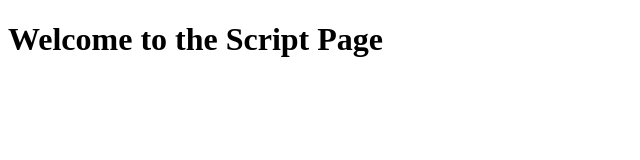
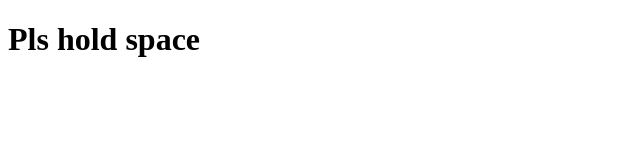
Before and after one commit to ItzArtZX/de-normal-website, a plain HTML site: page index.html in a window 1280 px wide. Shown: the whole page, without its empty margins (0-640 px from the left). Drawn offline with Linux system fonts and the light colour scheme.

Commit message:
Update index.html

```diff
--- a/index.html
+++ b/index.html
@@ -3,10 +3,10 @@
 <head>
   <meta charset="UTF-8">
   <meta name="viewport" content="width=device-width, initial-scale=1.0">
-  <title>Start Script</title>
+  <title>De normal website</title>
 </head>
 <body>
-  <h1>Welcome to the Script Page</h1>
+  <h1>Pls hold space</h1>
 
   <!-- Include the static JavaScript file -->
   <script src="static/index.js"></script>
```
